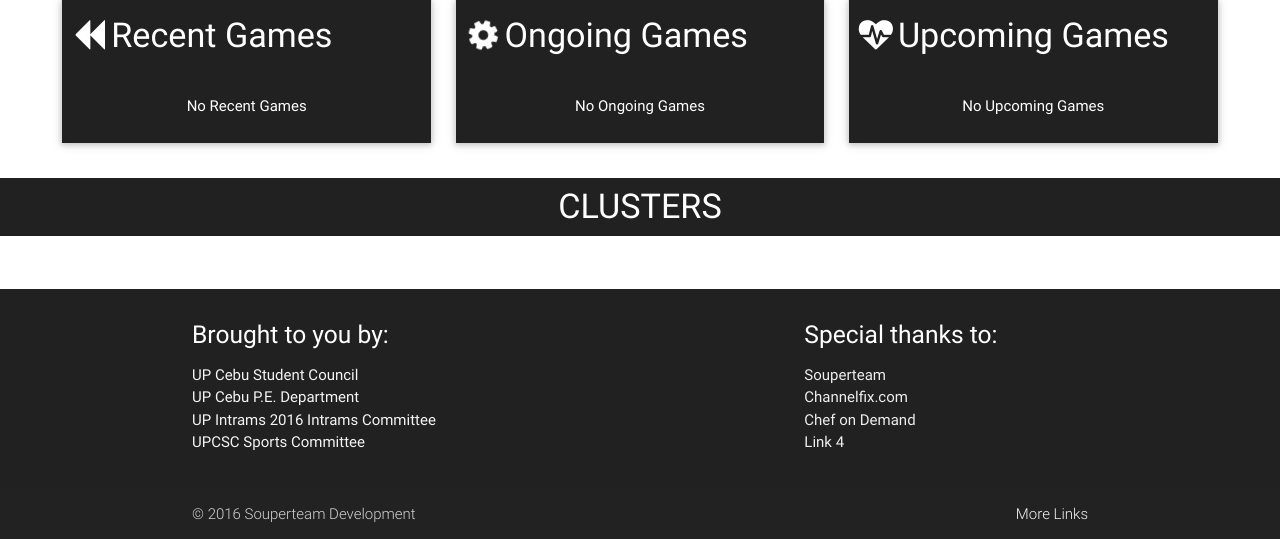
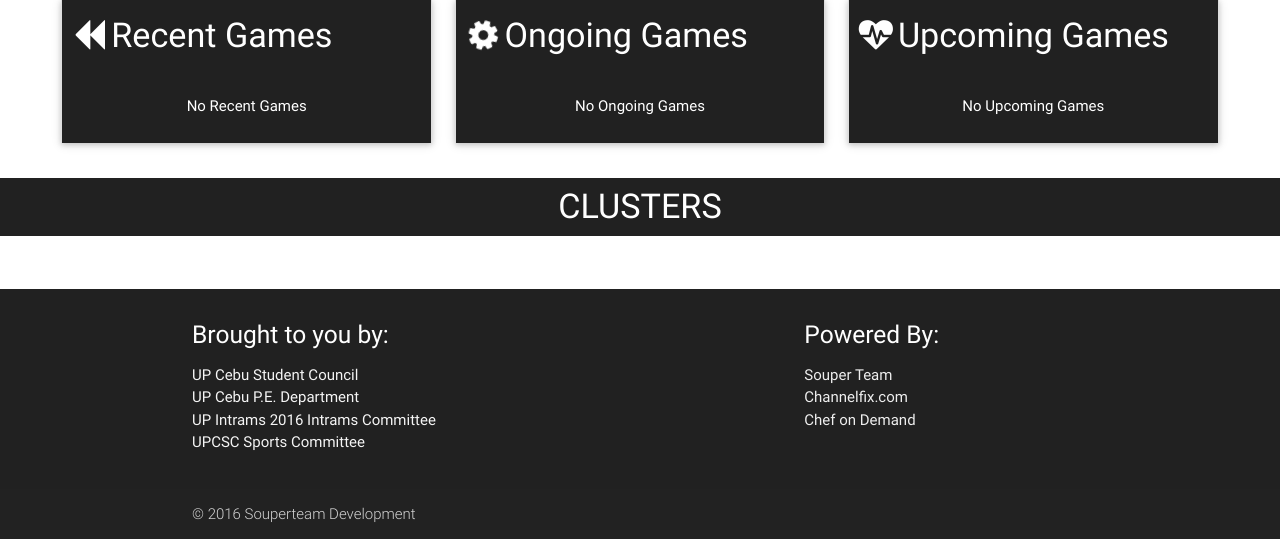
Before and after one commit to miriammariety/scoreboard, a Django app: page / in a window 1280 px wide. Shown: the part 398-937 px from the top of the page. Run offline with Django 3.2, Linux system fonts and the light colour scheme; data that the repository does not hold is empty; some libraries are stand-ins or nearby versions; some web fonts are replaced.

Commit message:
Added links for websites

```diff
--- a/scoreboard/templates/scoreboard/base.html
+++ b/scoreboard/templates/scoreboard/base.html
@@ -53,12 +53,11 @@
         </p>
       </div>
       <div class="col l4 offset-l2 s12">
-        <h5 class="white-text">Special thanks to:</h5>
+        <h5 class="white-text">Powered By:</h5>
         <ul>
-          <li><a class="grey-text text-lighten-3" href="#!">Souperteam</a></li>
-          <li><a class="grey-text text-lighten-3" href="#!">Channelfix.com</a></li>
-          <li><a class="grey-text text-lighten-3" href="#!">Chef on Demand</a></li>
-          <li><a class="grey-text text-lighten-3" href="#!">Link 4</a></li>
+          <li><a class="grey-text text-lighten-3" href="http:fbcom/souperteam">Souper Team</a></li>
+          <li><a class="grey-text text-lighten-3" href="http://channelfix.com/">Channelfix.com</a></li>
+          <li><a class="grey-text text-lighten-3" href="http://www.chefondemand.com.ph/">Chef on Demand</a></li>
         </ul>
       </div>
     </div>
@@ -66,7 +65,6 @@
   <div class="footer-copyright gre darken-4">
     <div class="container">
       &copy; 2016 Souperteam Development
-      <a class="grey-text text-lighten-4 right" href="#!">More Links</a>
     </div>
   </div>
 </footer>
```
